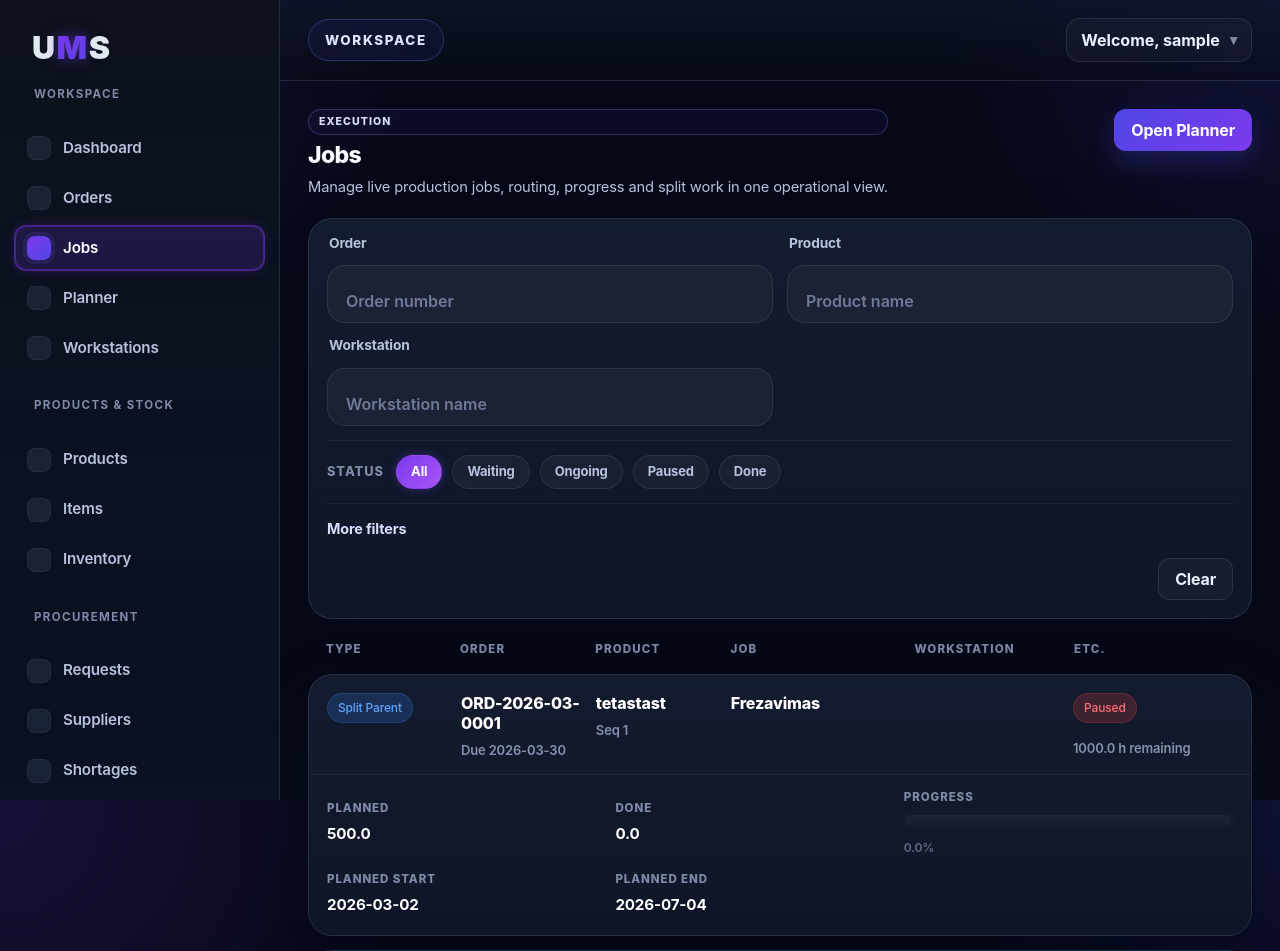
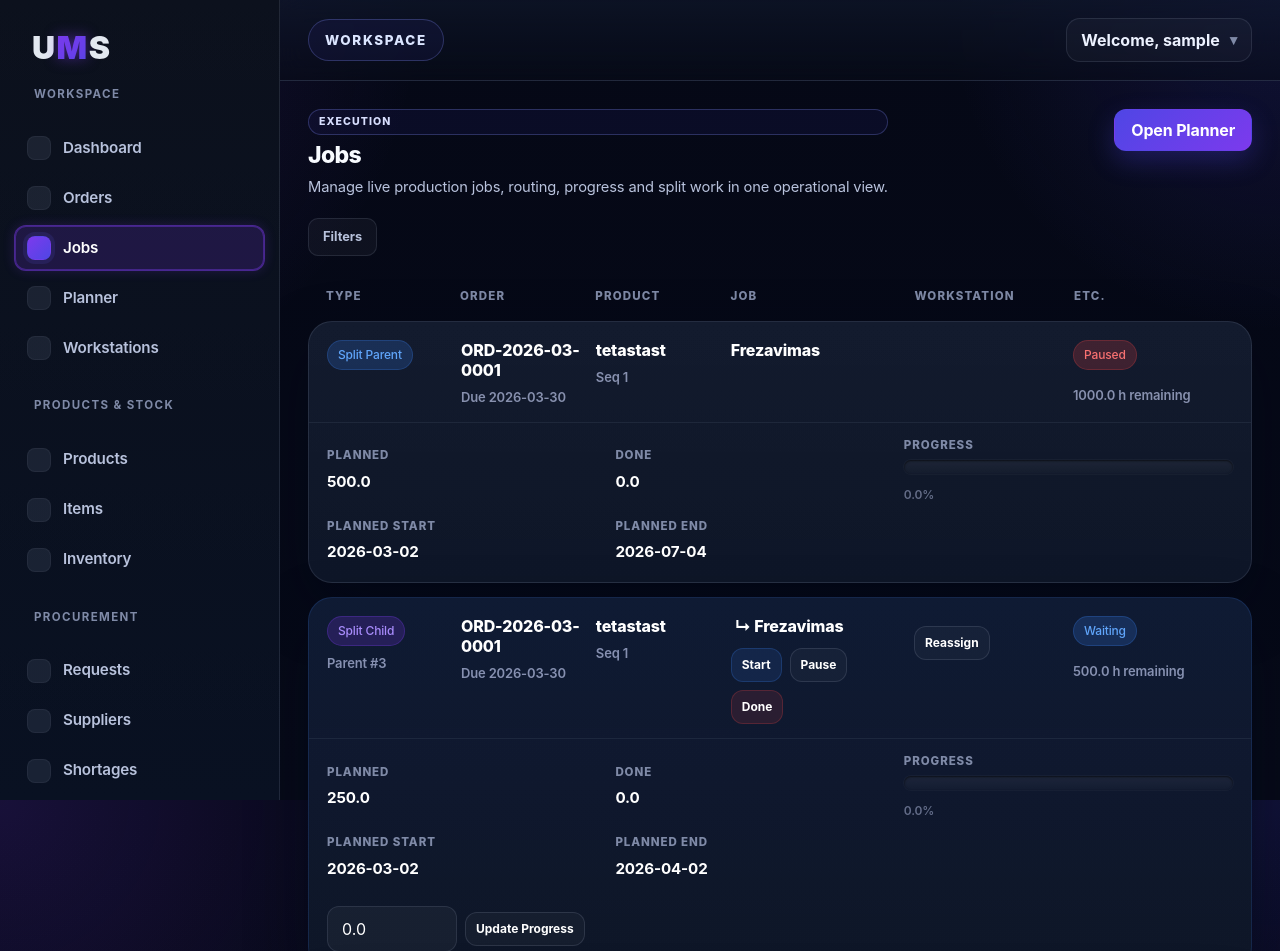
Before and after one commit to bracekk/UMS-Unity-Manufacturing-Solutions, a Flask app: page /jobs in a window 1280 px wide. Shown: the top 951 px of the page. Run offline with Flask 3, Linux system fonts and the light colour scheme; a user stored in the database is signed in; data comes from the database, SQL or seed files in the repository; some libraries are stand-ins or nearby versions.

Commit message:
Update jobs.html

```diff
--- a/templates/jobs.html
+++ b/templates/jobs.html
@@ -14,7 +14,13 @@
   </div>
 </div>
 
-<div class="dashboard-form-card section-spacing jobs-filter-card">
+<div class="filters-wrapper section-spacing">
+  <button type="button" class="filters-toggle-btn" aria-expanded="false">
+    Filters
+  </button>
+
+  <div class="filters-panel filters-collapsed">
+    <div class="dashboard-form-card jobs-filter-card">
       <form method="GET" action="{{ url_for('jobs') }}" class="order-form live-filter-form" data-target="#jobs-results">
         <div class="jobs-filter-grid jobs-filter-grid-compact">
           <div class="form-group">
@@ -146,6 +152,8 @@
           <a href="{{ url_for('jobs') }}" class="dashboard-btn secondary">Clear</a>
         </div>
       </form>
+    </div>
+  </div>
 </div>
 
 <div id="jobs-results">
```
Lines whose indentation alone changed are shown as unchanged.
